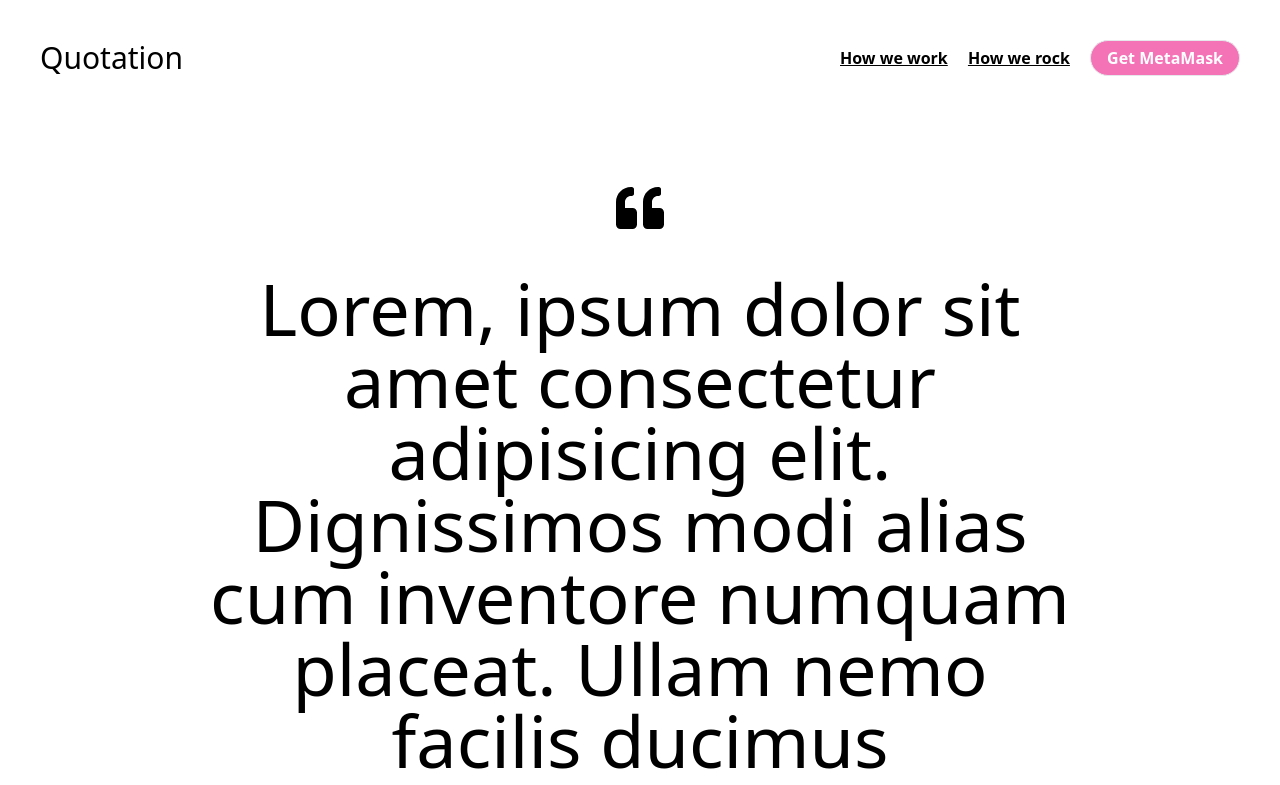
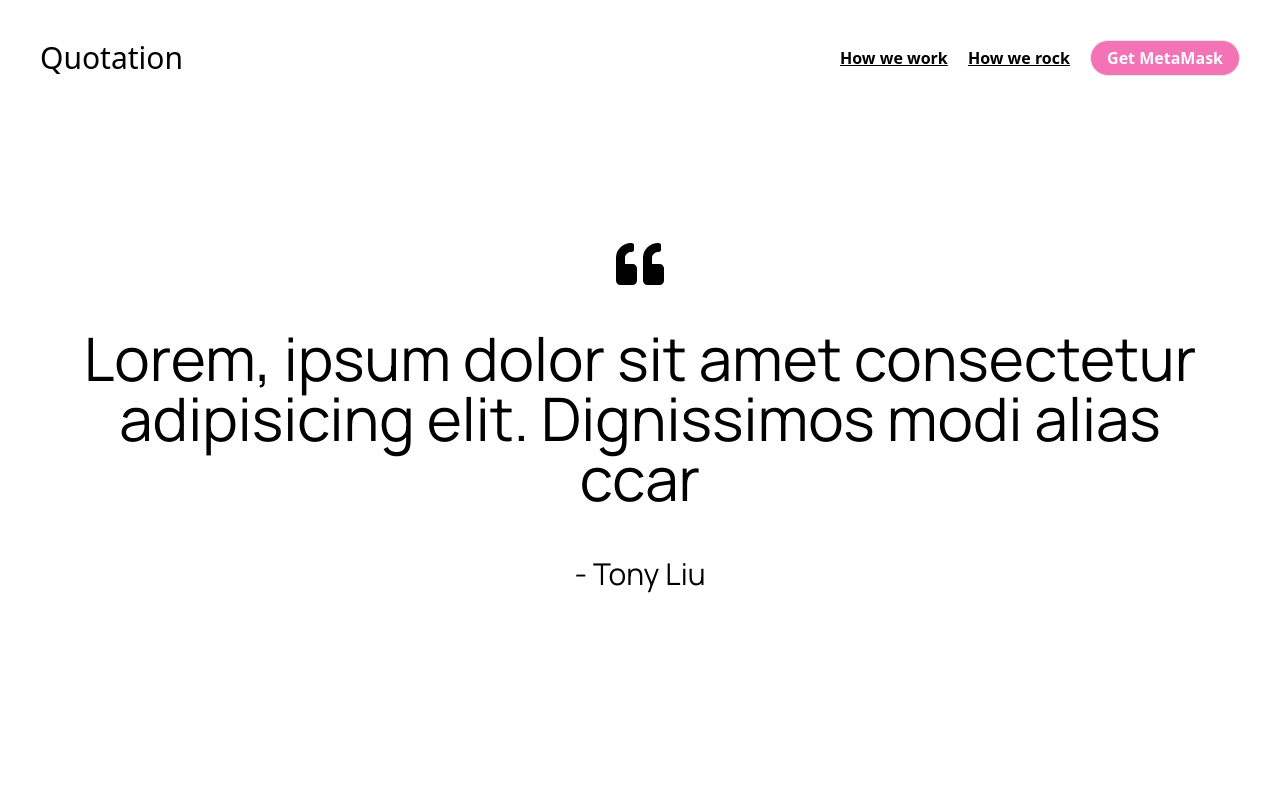
Before and after one commit to szboynono/quotation, a Next.js app: page / in a window 1280 px wide. Shown: the top 785 px of the page. Built offline with nearby package versions, Linux system fonts and the light colour scheme.

Commit message:
add style

```diff
--- a/components/Layout.tsx
+++ b/components/Layout.tsx
@@ -5,7 +5,7 @@ const Layout: React.FC<{ children: React.ReactNode }> = ({ children }) => {
   return (
     <>
       <Navigation></Navigation>
-      <div>{children}</div>
+      <div className="px-10">{children}</div>
     </>
   );
 };
--- a/components/Navigation.tsx
+++ b/components/Navigation.tsx
@@ -30,7 +30,7 @@ const Navigation = () => {
   };
 
   return (
-    <div className="flex justify-between p-10">
+    <div className="flex justify-between py-10 px-10">
       <div>
         <h1 className="text-3xl">Quotation</h1>
       </div>
--- /dev/null
+++ b/pages/_document.tsx
@@ -0,0 +1,21 @@
+import Document, { Html, Head, Main, NextScript } from 'next/document'
+
+class MyDocument extends Document {
+  render() {
+    return (
+      <Html>
+        <Head>
+        <link rel="preconnect" href="https://fonts.googleapis.com" />
+        <link rel="preconnect" href="https://fonts.gstatic.com"/>
+        <link href="https://fonts.googleapis.com/css2?family=Manrope:wght@300;400;500;700&display=swap" rel="stylesheet" />
+        </Head>
+        <body>
+          <Main />
+          <NextScript />
+        </body>
+      </Html>
+    )
+  }
+}
+
+export default MyDocument
--- a/pages/index.tsx
+++ b/pages/index.tsx
@@ -1,21 +1,21 @@
 import type { NextPage } from "next";
 import { useContext } from "react";
 import { AppContext } from "../context/AppContext";
-import { FaQuoteLeft } from 'react-icons/fa';
+import { FaQuoteLeft } from "react-icons/fa";
 
 const Home: NextPage = () => {
   const { currentAccount, metaMaskInstalled } = useContext(AppContext);
   return (
-    <div className="w-[70%] mx-auto text-center mt-[68px]">
-      <FaQuoteLeft className="mx-auto mb-10" size={48} />
-      <h2 className="text-7xl">
-        Lorem, ipsum dolor sit amet consectetur adipisicing elit. Dignissimos
-        modi alias cum inventore numquam placeat. Ullam nemo facilis ducimus
-        perspiciatis accusamus pariatur eos libero necessitatibus, autem,
-        voluptate corrupti, dolorem dolore?
-      </h2>
-      <br />
-      <p className="text-3xl text-right">- Tony Liu</p>
+    <div className="h-[75vh] flex items-center">
+      <div className="mx-auto text-center max-w-6xl">
+        <FaQuoteLeft className="mx-auto mb-10" size={48} />
+        <h2 className="md:text-6xl text-5xl font-manrope">
+          Lorem, ipsum dolor sit amet consectetur adipisicing elit. Dignissimos
+          modi alias ccar
+        </h2>
+        <p className="text-3xl text-center font-manrope mt-12">- Tony Liu</p>
+
+      </div>
     </div>
   );
 };
--- a/tailwind.config.js
+++ b/tailwind.config.js
@@ -4,6 +4,9 @@ module.exports = {
     "./components/**/*.{js,ts,jsx,tsx}",
   ],
   theme: {
+    fontFamily: {
+      'manrope': ['Manrope', 'sans-serif']
+    },
     extend: {},
   },
   plugins: [],
```
